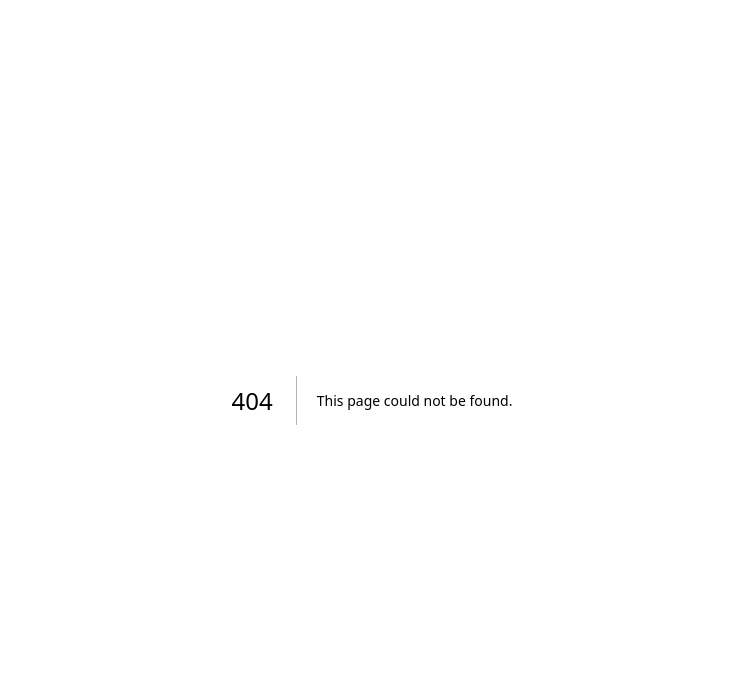
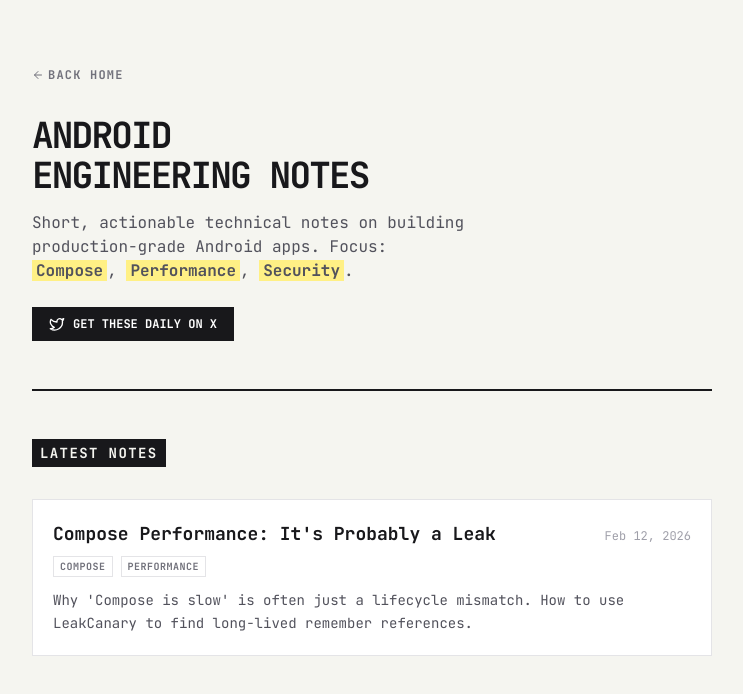
Before and after one commit to davideagostini/davideagostini.github.io, a Next.js app: page /android in a window 1280 px wide. Before the commit this address had no page. Shown: the top 694 px of the page, without its empty margins (268-1011 px from the left). Built offline with nearby package versions, Linux system fonts and the light colour scheme.

Commit message:
feat: add Android notes landing page and homepage CTA

```diff
--- /dev/null
+++ b/app/android/page.tsx
@@ -0,0 +1,83 @@
+import Link from "next/link";
+import { ArrowLeft, ArrowUpRight, Twitter } from "lucide-react";
+
+export const metadata = {
+  title: "Android Engineering Notes | Davide Agostini",
+  description: "Daily insights on Jetpack Compose, Android Performance, and Security.",
+};
+
+export default function AndroidNotes() {
+  return (
+    <main className="min-h-screen p-6 md:p-12 lg:p-16">
+      <div className="max-w-[680px] mx-auto">
+        <header className="mb-12">
+          <Link href="/" className="inline-flex items-center text-xs font-bold uppercase tracking-widest text-zinc-500 hover:text-zinc-900 mb-8 transition-colors">
+            <ArrowLeft className="w-3 h-3 mr-1" /> Back home
+          </Link>
+
+          <h1 className="text-3xl sm:text-4xl font-bold tracking-tighter text-zinc-900 mb-4">
+            ANDROID<br />ENGINEERING NOTES
+          </h1>
+          <p className="text-zinc-600 max-w-md mb-6">
+            Short, actionable technical notes on building production-grade Android apps.
+            Focus: <span className="font-bold bg-yellow-200 px-1">Compose</span>, <span className="font-bold bg-yellow-200 px-1">Performance</span>, <span className="font-bold bg-yellow-200 px-1">Security</span>.
+          </p>
+
+          <a
+            href="https://twitter.com/davideagostini"
+            target="_blank"
+            className="inline-flex items-center gap-2 px-4 py-2 border border-zinc-900 bg-zinc-900 text-white hover:bg-zinc-700 transition-all text-xs font-bold uppercase"
+          >
+            <Twitter className="w-4 h-4" />
+            <span>Get these daily on X</span>
+          </a>
+        </header>
+
+        <div className="border-t-2 border-zinc-900 my-12"></div>
+
+        <section>
+          <div className="flex items-center justify-between mb-8">
+            <h2 className="text-sm font-bold uppercase tracking-widest bg-zinc-900 text-[#F5F5F0] inline-block px-2 py-1">
+              Latest Notes
+            </h2>
+          </div>
+
+          <div className="space-y-6">
+            <NoteCard
+              date="Feb 12, 2026"
+              title="Compose Performance: It's Probably a Leak"
+              tags={["Compose", "Performance"]}
+              desc="Why 'Compose is slow' is often just a lifecycle mismatch. How to use LeakCanary to find long-lived remember references."
+            />
+            {/* Future notes will be added here */}
+          </div>
+        </section>
+      </div>
+    </main>
+  );
+}
+
+function NoteCard({ title, date, tags, desc }: { title: string; date: string; tags: string[]; desc: string }) {
+  return (
+    <article className="group block border border-zinc-200 p-5 bg-white hover:border-zinc-900 transition-all">
+      <div className="flex flex-col sm:flex-row sm:items-baseline sm:justify-between mb-2 gap-2">
+        <h3 className="font-bold text-lg text-zinc-900 group-hover:underline decoration-2 underline-offset-2">
+          {title}
+        </h3>
+        <span className="text-xs font-mono text-zinc-400 shrink-0">{date}</span>
+      </div>
+
+      <div className="flex gap-2 mb-3">
+        {tags.map(tag => (
+          <span key={tag} className="text-[10px] font-bold uppercase tracking-wider text-zinc-500 border border-zinc-200 px-1.5 py-0.5">
+            {tag}
+          </span>
+        ))}
+      </div>
+
+      <p className="text-zinc-600 text-sm leading-relaxed">
+        {desc}
+      </p>
+    </article>
+  );
+}
--- a/app/page.tsx
+++ b/app/page.tsx
@@ -38,6 +38,30 @@
             <SocialLink href="https://twitter.com/davideagostini" icon={<Twitter className="w-4 h-4" />} label="TWITTER" ariaLabel="Follow Davide Agostini on Twitter" />
             <SocialLink href="https://www.linkedin.com/in/davideagostini/" icon={<Linkedin className="w-4 h-4" />} label="LINKEDIN" ariaLabel="Connect with Davide Agostini on LinkedIn" />
             <SocialLink href="https://github.com/davideagostini" icon={<Github className="w-4 h-4" />} label="GITHUB" ariaLabel="View Davide Agostini's projects on GitHub" />
+          </div>
+
+          <div className="mt-8 p-4 border-2 border-zinc-900 bg-emerald-50">
+            <p className="text-sm font-bold text-zinc-900 mb-2 uppercase tracking-wide">
+              Daily Android Engineering Notes
+            </p>
+            <p className="text-sm text-zinc-700 mb-3">
+              One actionable takeaway on Compose, Performance, or Security every morning at 9AM CET.
+            </p>
+            <div className="flex gap-3">
+              <Link
+                href="https://twitter.com/davideagostini"
+                target="_blank"
+                className="inline-flex items-center text-xs font-bold bg-zinc-900 text-white px-3 py-1.5 hover:bg-zinc-700 transition-colors uppercase"
+              >
+                Follow on X
+              </Link>
+              <Link
+                href="/android"
+                className="inline-flex items-center text-xs font-bold border border-zinc-900 text-zinc-900 px-3 py-1.5 hover:bg-zinc-100 transition-colors uppercase"
+              >
+                Read latest notes
+              </Link>
+            </div>
           </div>
 
           <p className="mt-8 text-xs font-bold text-zinc-500 uppercase tracking-widest flex items-center gap-2">
```
